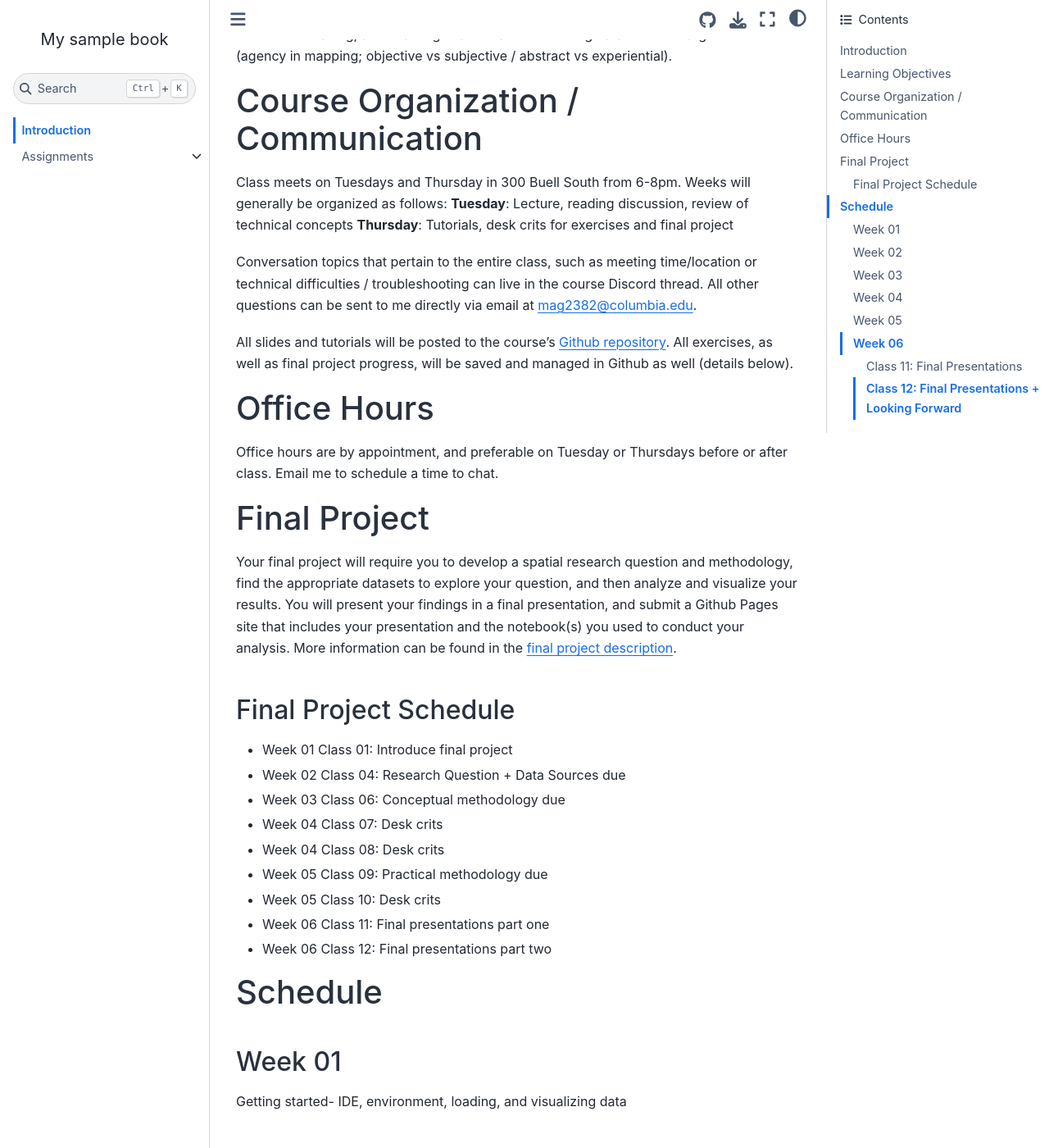
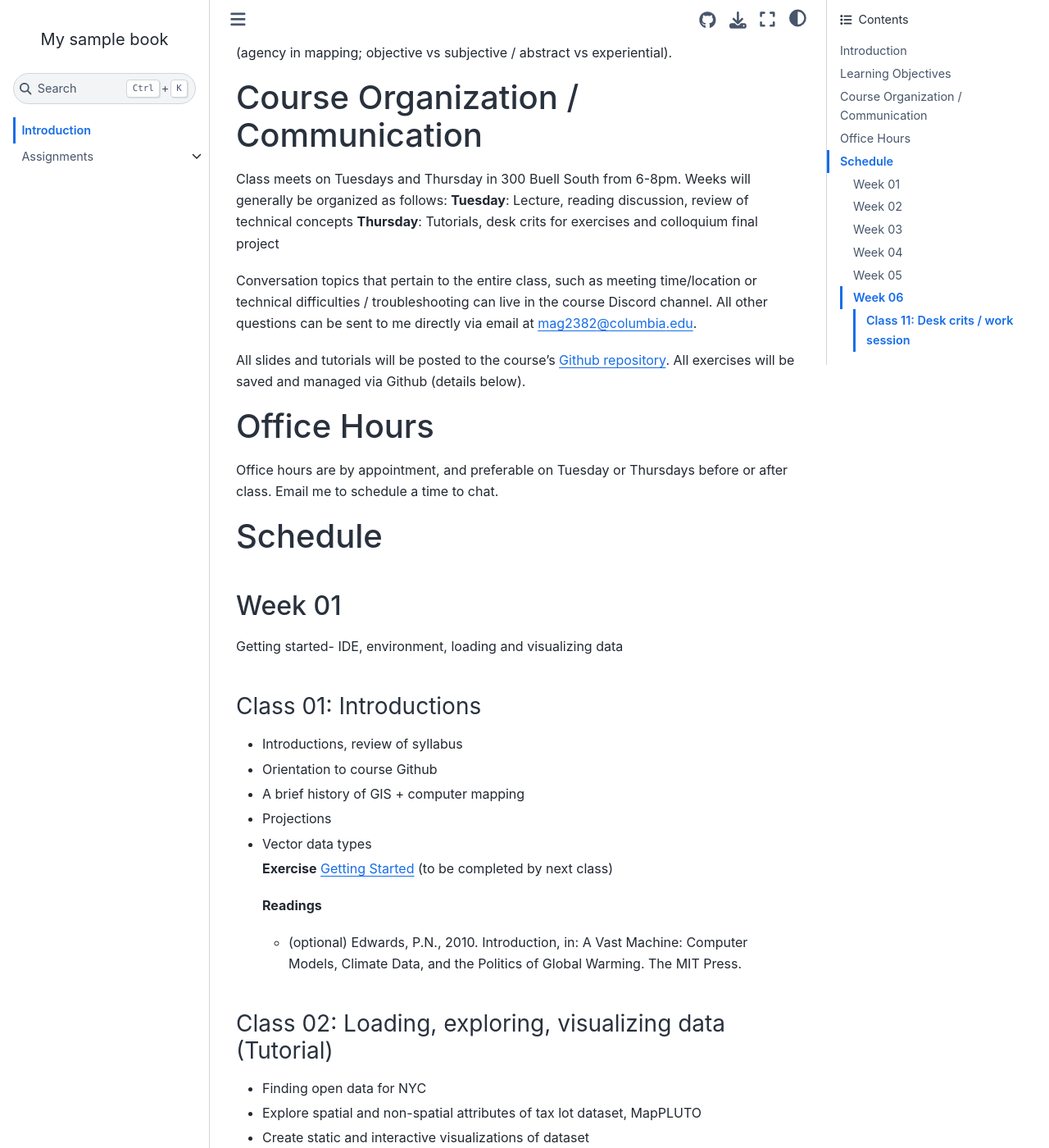
Before and after one commit to yumobennyyang/Mapping-Systems, a Jupyter Book: the page built from Syllabus/syllabus.md, in a window 1280 px wide and 1400 px high, scrolled down 776 px. Shown: the whole window at 82% size. Built offline with Jupyter Book 1.0.4 settings and Sphinx 7.4.7 and the Sphinx Book theme 1.1.4, drawn with Linux system fonts in a browser that asks for light colours; pages that are not in the unit, such as notebooks, are missing from menus; some of the changed text lies outside the part shown.

Commit message:
Syllabus updates (#8)
* remove final project information

* syllabus cleanup

```diff
--- a/Syllabus/syllabus.md
+++ b/Syllabus/syllabus.md
@@ -1,15 +1,12 @@
 ## Introduction
-
 
 _Mapping Systems_ will introduce CDP students to programming concepts and methods for spatial analysis, as well as their role in the production and interpretation of spatial data.
 
 The course will focus on building proficiency in Python-based workflows focused on finding, describing, and visualizing spatial data; manipulating and drawing meaning from data layers; understanding distance and spatial relatedness; and measuring change over time. While a primary goal of this course is to introduce students to practical tools and workflows and build fluency in their use, the course will also introduce students to some historical and conceptual context, as well as case studies.
 
-
-The course will require students to complete exercises to gain proficiency in spatial analytic tools, and will culminate in a final project investigating a spatial research question.
+The course will require students to complete exercises to gain proficiency in spatial analytic tools in service of being able to use said tools in their computational design practice.
 
 ## Learning Objectives
-
 
 At the most basic level, the goal of this class is to introduce students to mapping in Python and demonstrate how to explore, analyze, and visualize spatial data. By the end of the course, students should be able to:
 
@@ -17,52 +14,30 @@ At the most basic level, the goal of this class is to introduce students to mapp
 - Understand and apply basic geoprocessing techniques
 - Measure distance and spatial relatedness
 - Analyze change over time
-- Articulate some combination of the above in a final project
 
 Furthermore, students should develop a deeper understanding of how spatial data is used in decision-making, and challenges associated with using data to inform arguments (agency in mapping; objective vs subjective / abstract vs experiential).
 
-
 ## Course Organization / Communication
-
 
 Class meets on Tuesdays and Thursday in 300 Buell South from 6-8pm. Weeks will generally be organized as follows:
 **Tuesday**: Lecture, reading discussion, review of technical concepts
-**Thursday**: Tutorials, desk crits for exercises and final project
+**Thursday**: Tutorials, desk crits for exercises and colloquium final project
 
-Conversation topics that pertain to the entire class, such as meeting time/location or technical difficulties / troubleshooting can live in the course Discord thread. All other questions can be sent to me directly via email at mag2382@columbia.edu.
+Conversation topics that pertain to the entire class, such as meeting time/location or technical difficulties / troubleshooting can live in the course Discord channel. All other questions can be sent to me directly via email at mag2382@columbia.edu.
 
-All slides and tutorials will be posted to the course's [Github repository](https://github.com/mapping-systems/cdp-mapping-systems). All exercises, as well as final project progress, will be saved and managed in Github as well (details below).
-
+All slides and tutorials will be posted to the course's [Github repository](https://github.com/mapping-systems/cdp-mapping-systems). All exercises will be saved and managed via Github (details below).
 
 ## Office Hours
 
 Office hours are by appointment, and preferable on Tuesday or Thursdays before or after class. Email me to schedule a time to chat.
 
-## Final Project
-
-Your final project will require you to develop a spatial research question and methodology, find the appropriate datasets to explore your question, and then analyze and visualize your results. You will present your findings in a final presentation, and submit a Github Pages site that includes your presentation and the notebook(s) you used to conduct your analysis. More information can be found in the [final project description](/Assignment_Descriptions/05_Final_Project.md).
-
-### Final Project Schedule
-
-- Week 01 Class 01: Introduce final project
-- Week 02 Class 04: Research Question + Data Sources due
-- Week 03 Class 06: Conceptual methodology due
-- Week 04 Class 07: Desk crits
-- Week 04 Class 08: Desk crits
-- Week 05 Class 09: Practical methodology due
-- Week 05 Class 10: Desk crits
-- Week 06 Class 11: Final presentations part one
-- Week 06 Class 12: Final presentations part two
-
-
 ## Schedule
 
 ### Week 01
 
-Getting started- IDE, environment, loading, and visualizing data
+Getting started- IDE, environment, loading and visualizing data
 
 #### Class 01: Introductions
-
 
 - Introductions, review of syllabus
 - Orientation to course Github
@@ -71,12 +46,14 @@ Getting started- IDE, environment, loading, and visualizing data
 - Vector data types
 
   **Exercise** [Getting Started](/Assignment_Descriptions/00_Getting_Started.md) (to be completed by next class)
+
   **Readings**
 
   - (optional) Edwards, P.N., 2010. Introduction, in: A Vast Machine: Computer Models, Climate Data, and the Politics of Global Warming. The MIT Press.
 
 #### Class 02: Loading, exploring, visualizing data (Tutorial)
 
+- Finding open data for NYC
 - Explore spatial and non-spatial attributes of tax lot dataset, MapPLUTO
 - Create static and interactive visualizations of dataset
 - Saving data
@@ -97,16 +74,14 @@ Geoprocessing / vector data analysis basics using `pyogrio`, `pandas`, `matplotl
   - Miller, H.J., 2004. Tobler’s First Law and Spatial Analysis. Annals of the Association of American Geographers 94, 284–289.
   - Batlle-Baptiste, W., Rusert, B. (Eds.), 2018. WEB Du Bois’s Data Portraits: Visualizing Black America. Princeton Architectural Press.
   - (optional) Entrikin, J.N., 19291. The Betweenness of Place, in: Entrikin, J.N. (Ed.), The Betweenness of Place: Towards a Geography of Modernity. Macmillan Education UK, London, pp. 6–26. [https://doi.org/10.1007/978-1-349-21086-2_2](https://doi.org/10.1007/978-1-349-21086-2_2
-  - Maantay, J., Ziegler, J., 2006. Spatial Data and Basic Mapping Concepts, in: GIS for the Urban Environment.
+  - (optional) Maantay, J., Ziegler, J., 2006. Spatial Data and Basic Mapping Concepts, in: GIS for the Urban Environment.
   - (optional) Corner, J., 2011. The Agency of Mapping: Speculation, Critique and Invention, in: Dodge, M., Kitchin, R., Perkins, C. (Eds.), The Map Reader. Wiley, pp. 89–101. [https://doi.org/10.1002/9780470979587.ch12](https://doi.org/10.1002/9780470979587.ch12)
 
 #### Class 04: Geoprocessing (Tutorial)
 
 - Manipulate, reshape, and combine datasets together using spatial and non-spatial characteristics using `geopandas` and `shapely`
 
-  **Exercise:** [Geoprocessing](/Assignment_Descriptions/02_Geoprocessing.md)
-
-  **Final Project Deliverable**: Research question and draft data manifest due
+  **Exercise:** [02_Geoprocessing](/Assignment_Descriptions/02_Geoprocessing.md)
 
 ### Week 03
 
@@ -114,12 +89,10 @@ Ways to think about and measure distance and spatial relatedness
 
 #### Class 05: Distance, Adjacency, Networks
 
-
 - Euclidean and network distance
 - Introduction to graph theory
 - Different kinds of adjacency
 - Case study: CitiBike usage before and during the COVID-19 pandemic
-
 
   **Readings**:
 
@@ -129,12 +102,9 @@ Ways to think about and measure distance and spatial relatedness
 #### Class 06: Measuring Distance (Tutorial)
 
 - Introduce `osmnx`, `networkx`, `libpysal`, `h3` to calculate distance from Avery to local points of interest
-- **Desk crits** on final projects
+- **Desk crits** on final colloquium projects
 
-  **Exercise:** [Networks](/Assignment_Descriptions/03_Networks.md)
-
-  **Final Project Deliverable:** Conceptual methodology due
-
+  **Exercise:** [03_Networks](/Assignment_Descriptions/03_Networks.md)
 
 ### Week 04
 
@@ -147,37 +117,30 @@ Raster analysis, STAC specification, change over time
 - Case study: National Land Cover Dataset
 - **Desk Crits** + checking in
 
-
   **Readings**
 
   - Couclelis, H., 1992. People manipulate objects (but cultivate fields): Beyond the raster-vector debate in GIS, in: Frank, A.U., Campari, I., Formentini, U. (Eds.), Theories and Methods of Spatio-Temporal Reasoning in Geographic Space, Lecture Notes in Computer Science. Springer Berlin Heidelberg, Berlin, Heidelberg, pp. 65–77. [https://doi.org/10.1007/3-540-55966-3_3](https://doi.org/10.1007/3-540-55966-3_3)
   - Homer, C., Dewitz, J., Jin, S., Xian, G., Costello, C., Danielson, P., Gass, L., Funk, M., Wickham, J., Stehman, S., Auch, R., Riitters, K., 2020. Conterminous United States land cover change patterns 2001–2016 from the 2016 National Land Cover Database. ISPRS Journal of Photogrammetry and Remote Sensing 162, 184–199. [https://doi.org/10.1016/j.isprsjprs.2020.02.019](https://doi.org/10.1016/j.isprsjprs.2020.02.019)
 
-#### Class 08: Supervised classification using earth observation (EO) data
+#### Class 08: Supervised classification using earth observation (EO) data (Tutorial)
 
 - Use `leafmap`, `rasterio`, `ipyleaflet` to find, download, classify, composite, and analyze raster data
 - **Desk crits**
 
 ### Week 05
 
-Preparing for final presentations
+Wrapping up + developing future practice
 
-#### Class 09: Desk crits / work session
+#### Class 09: Wrapping up + Looking Forward
 
-**Final Project Deliverable**: Practical methodology due (be prepared to talk through this with me during class)
+- Additional workshop on advanced topic or guest lecture (TBD based on class interest)
 
 #### Class 10: Desk crits / work session
 
 ### Week 06
 
-Wrapping up + the things we didn't get to
+Preparing for final colloquium presentations + presentations on August 14th
 
-#### Class 11: Final Presentations
+#### Class 11: Desk crits / work session
 
-- Final project presentations part one
-
-#### Class 12: Final Presentations + Looking Forward
-
-- Final project presentations part two
-- Implications for practice
-- Connections to other kinds of computational design practices
+- Work session for final prjects
```
Also changed, not shown: other parts of Syllabus/syllabus.md (+1 -1 lines), Assignment_Descriptions/05_Final_Project.md (deleted, +0 -49 lines), README.md (+2 -2 lines), 1 other file.
